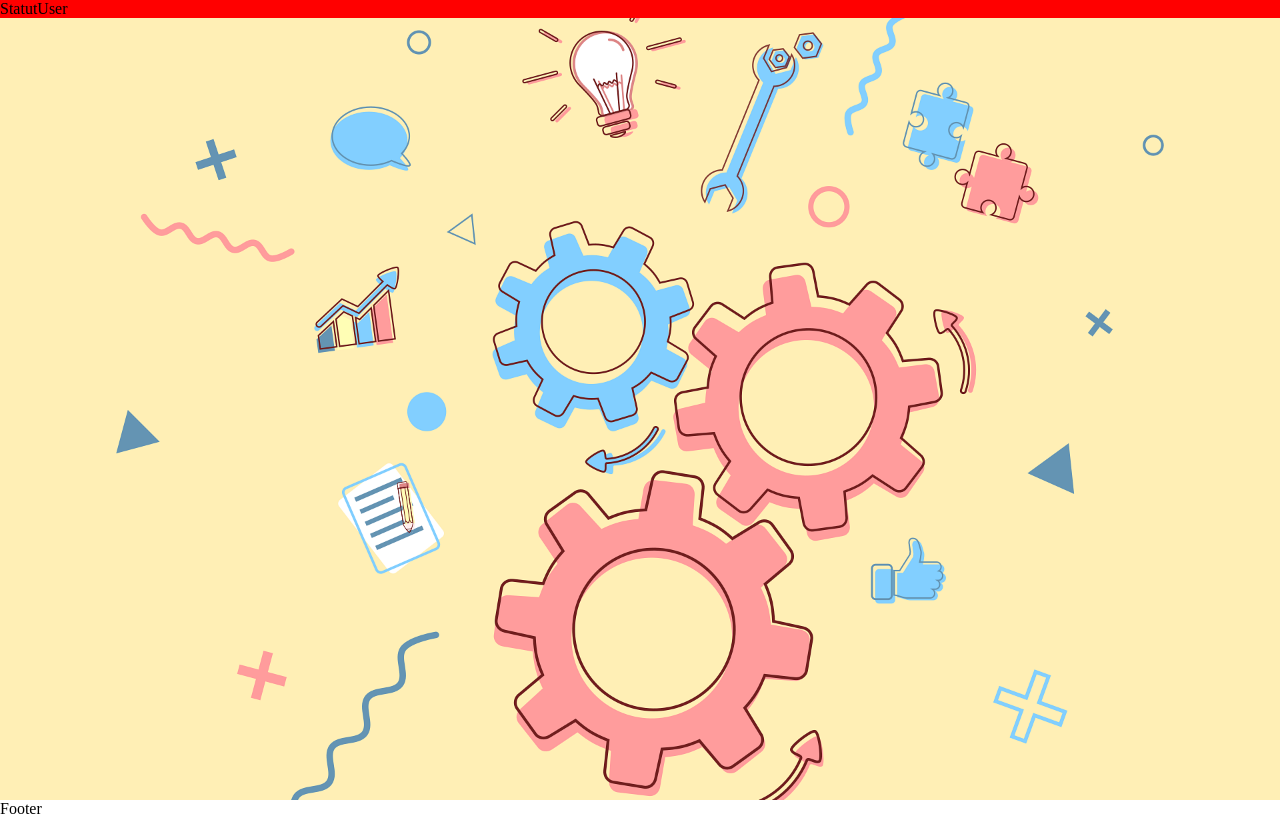
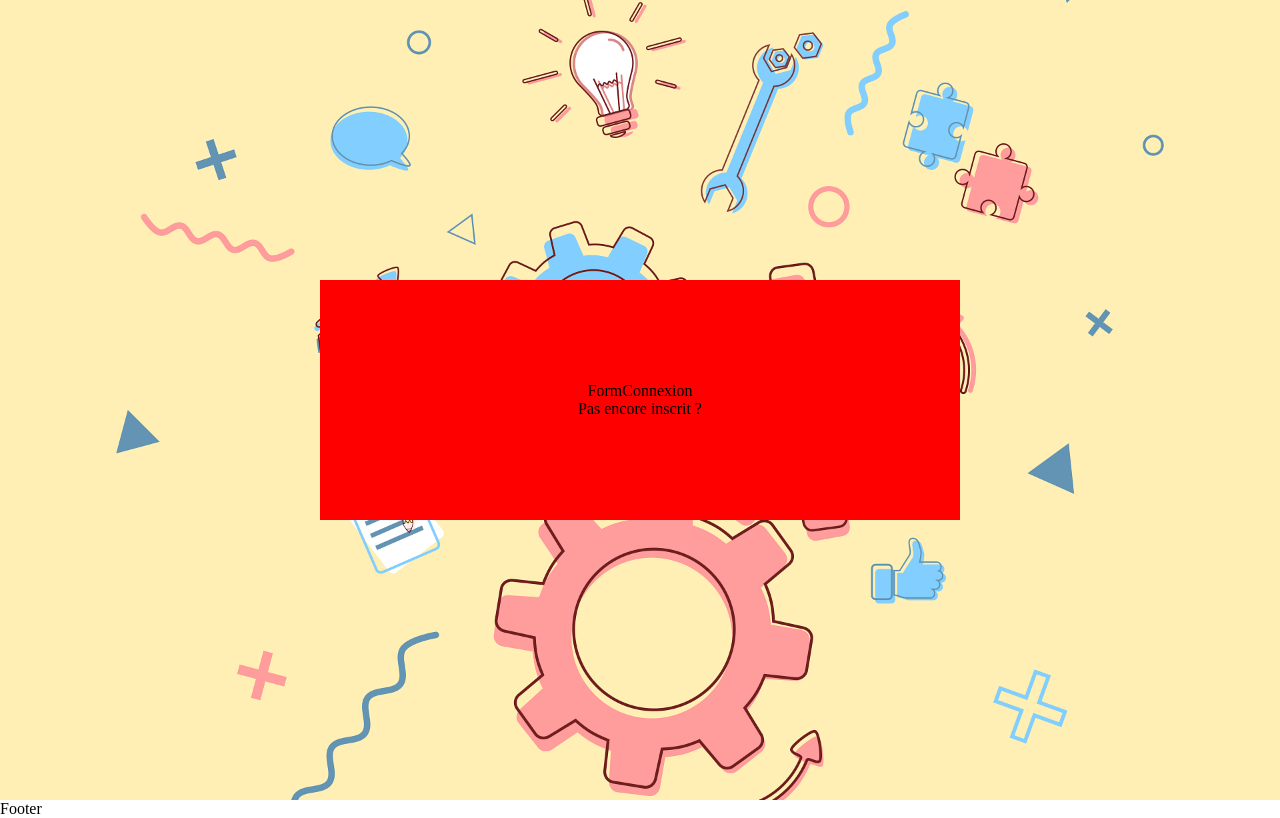
Before and after one commit to Lodrick-Dev/gestion-location, a React (Create React App) app: page / in a window 1280 px wide. Built offline with nearby package versions, Linux system fonts and the light colour scheme.

Commit message:
🚧  FormOne ou FormConnect

```diff
--- a/src/components/Home.js
+++ b/src/components/Home.js
@@ -17,4 +17,7 @@ const HomeStyled = styled.div`
   background-repeat: no-repeat;
   background-position: center;
   background-size: cover;
+  display: flex;
+  justify-content: center;
+  align-items: center;
 `;
--- a/src/components/modalAccueil/StatutUser.js
+++ b/src/components/modalAccueil/StatutUser.js
@@ -1,12 +1,30 @@
-import React from "react";
+import React, { useState } from "react";
 import styled from "styled-components";
+import FormConnexion from "../formAccueil/FormConnexion";
+import FormOne from "../formAccueil/FormOne";
 
 const StatutUser = () => {
-  return <StyledStatutUser>StatutUser</StyledStatutUser>;
+  const [register, setRegister] = useState(false);
+  return (
+    <StyledStatutUser>
+      {register ? <FormOne /> : <FormConnexion />}
+      <span onClick={() => setRegister(!register)}>Pas encore inscrit ?</span>
+    </StyledStatutUser>
+  );
 };
 
 export default StatutUser;
 
 const StyledStatutUser = styled.div`
   background: red;
+  height: 30vh;
+  width: 50%;
+  display: flex;
+  flex-direction: column;
+  justify-content: center;
+  align-items: center;
+  span {
+    cursor: pointer;
+    user-select: none;
+  }
 `;
```
